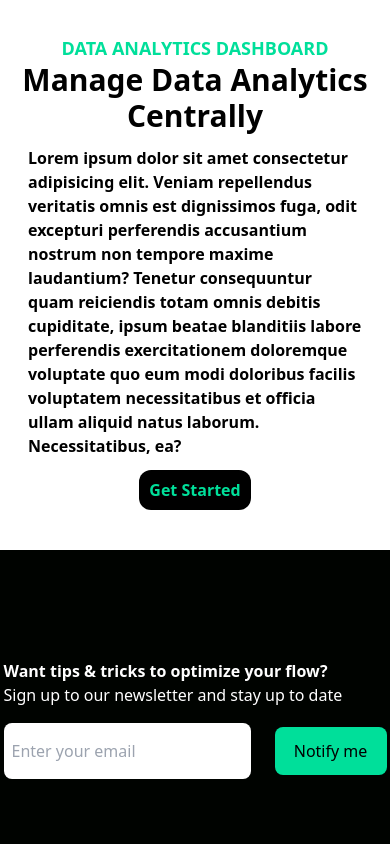
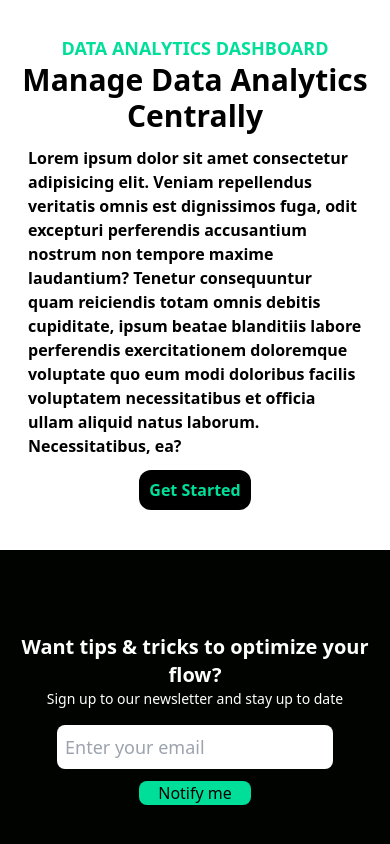
Before and after one commit to Moluno-xiii/Green-website, a React (Vite) app: page / in a window 390 px wide. Shown: the part 1204-2048 px from the top of the page. Built offline with nearby package versions, Linux system fonts and the light colour scheme.

Commit message:
Finished "Contact Us" section

```diff
--- a/src/App.tsx
+++ b/src/App.tsx
@@ -8,7 +8,7 @@ function App() {
 
   return (
     <div>
-      <div className='h-[100vh]'>
+      <div className='h-[100dvh]'>
 
       <Navbar />
       <Hero />
--- a/src/components/ContactUs.tsx
+++ b/src/components/ContactUs.tsx
@@ -1,20 +1,22 @@
 const ContactUs: React.FC = () => {
   return (
-    <section className="h-[40vh] flex items-center mx-auto">
-      <div className="grid md:grid-cols-2 text-white mx-auto max-w-7xl gap-4">
+    <section className="h-[40dvh] md:h-[250px] 2xl:h-[23dvh] flex items-center">
+      <div className="mx-2 lg:mx-auto grid md:grid-cols-2 text-white  max-w-7xl 2xl:max-w-[2500px] gap-4 w-full">
         <div className="">
-          <h1 className="font-bold lg:text-4xl">
+          <h1 className="font-bold lg:text-4xl 2xl:text-6xl text-xl md:text-2xl max-xl:text-center">
             Want tips & tricks to optimize your flow?{" "}
           </h1>
-          <p>Sign up to our newsletter and stay up to date</p>
+          <p className="text-sm text-center md:text-base lg:text-xl 2xl:text-4xl">
+            Sign up to our newsletter and stay up to date
+          </p>
         </div>
-        <div>
+        <div className="flex max-md:flex-col justify-between">
           <input
             type="text"
             placeholder="Enter your email"
-            className="text-slate-900 bg-white mr-6 rounded-lg py-4 px-2 md:w-96 focus:outline-none"
+            className="text-slate-900 bg-white py-2 text-lg rounded-lg px-2 focus:outline-none self-center flex-1 md:mr-3 2xl:py-6 2xl:text-4xl"
           />
-          <button className="py-3 rounded-lg hover:bg-white hover:text-[#00df9a] duration-500 cursor-pointer text-black bg-[#00df9a] w-28">
+          <button className="sm:py-3 max-md:mt-3 rounded-lg hover:bg-white hover:text-[#00df9a] duration-500 cursor-pointer text-black bg-[#00df9a] w-28 max-md:mx-auto self-center 2xl:py-6 2xl:text-4xl 2xl:w-60">
             Notify me
           </button>
         </div>
--- a/src/components/Hero.tsx
+++ b/src/components/Hero.tsx
@@ -4,7 +4,7 @@ import { Typewriter } from "react-simple-typewriter";
 const Hero: React.FC = () => {
 
     return (
-      <div className="sm:h-[90vh] md:h-[80vh] h-[75vh] flex mx-2 sm:mx-4">
+      <div className="sm:h-[90dvh] md:h-[80dvh] h-[75dvh] flex mx-2 sm:mx-4">
         <div className="flex flex-col justify-center items-center text-center flex-1 text-white">
           <h3 className="text-[#00df9a] uppercase sm:text-2xl lg:text-3xl font-bold sm:mb-2 mb-2 2xl:text-5xl">
             Growing with data analytics
@@ -14,7 +14,7 @@ const Hero: React.FC = () => {
           </h1>
           <p className="sm:mb-5 text-lg sm:text-3xl lg:text-5xl font-semibold 2xl:text-7xl">
             Fast, flexible financing for{" "}
-            <span className="text-slate-500">{<Typewriter words={['BTB','D2C','SaaS', "API's" ]} loop = {1} deleteSpeed={100} typeSpeed={200}/>}</span>{" "}
+            <span className="text-slate-500">{<Typewriter words={['BTB','D2C','SaaS', "API's" ]} loop = {10} deleteSpeed={100} typeSpeed={200}/>}</span>{" "}
           </p>
           <p className="text-slate-500 font-bold md:text-xl max-w-[700px] 2xl:text-5xl 2xl:max-w-[1300px] 2xl:leading-[50px]">
             Monitor your data analytics to increase revenue for BTB, BTC, & SaaS
--- a/src/components/Navbar.tsx
+++ b/src/components/Navbar.tsx
@@ -18,7 +18,7 @@ const Navbar: React.FC = () => {
 
   return (
     <div className="text-white flex mx-auto justify-between h-24  2xl:h-40 items-center max-w-[1240px] px-4 2xl:max-w-[2200px] font-semibold">
-      <h1 className="text-3xl 2xl:text-6xl font-bold text-[#00df9a] cursor-pointer hover:text-white">
+      <h1 className="text-3xl 2xl:text-6xl font-bold text-[#00df9a] cursor-pointer hover:text-white duration-500">
         REACT.
       </h1>
       <ul className="flex max-md:hidden 2xl:text-2xl xl:text-xl lg:text-lg ">
@@ -34,7 +34,7 @@ const Navbar: React.FC = () => {
         <li className="my-10  mx-4 2xl:p-0 hover:text-green-300 duration-300 cursor-pointer">
           Contact
         </li>
-        <li className="text-black ml-4 border border-[#00df9a]  rounded-2xl bg-[#00df9a]  2xl:px-4 my-8 mx-4 py-2 w-32  2xl:w-[200px] xl:w-40 text-center hover:bg-white hover:text-[#00df9a] duration-500 hover:border-white">
+        <li className="text-black ml-4 border border-[#00df9a]  rounded-2xl bg-[#00df9a]  2xl:px-4 my-8 mx-4 py-2 w-32  2xl:w-[200px] xl:w-40 text-center hover:bg-white hover:text-[#00df9a] duration-500 hover:border-white cursor-pointer">
           Get Started
         </li>
       </ul>
```
Also changed, not shown: src/index.css (line endings or trailing spaces).
